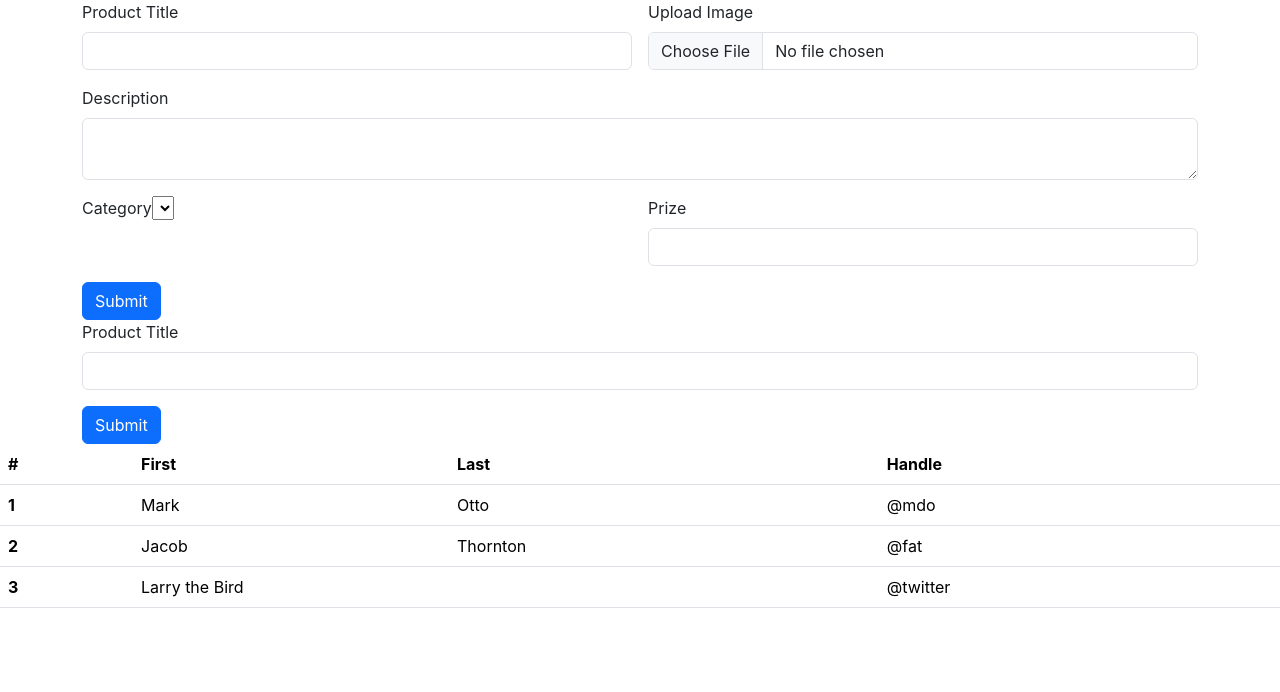
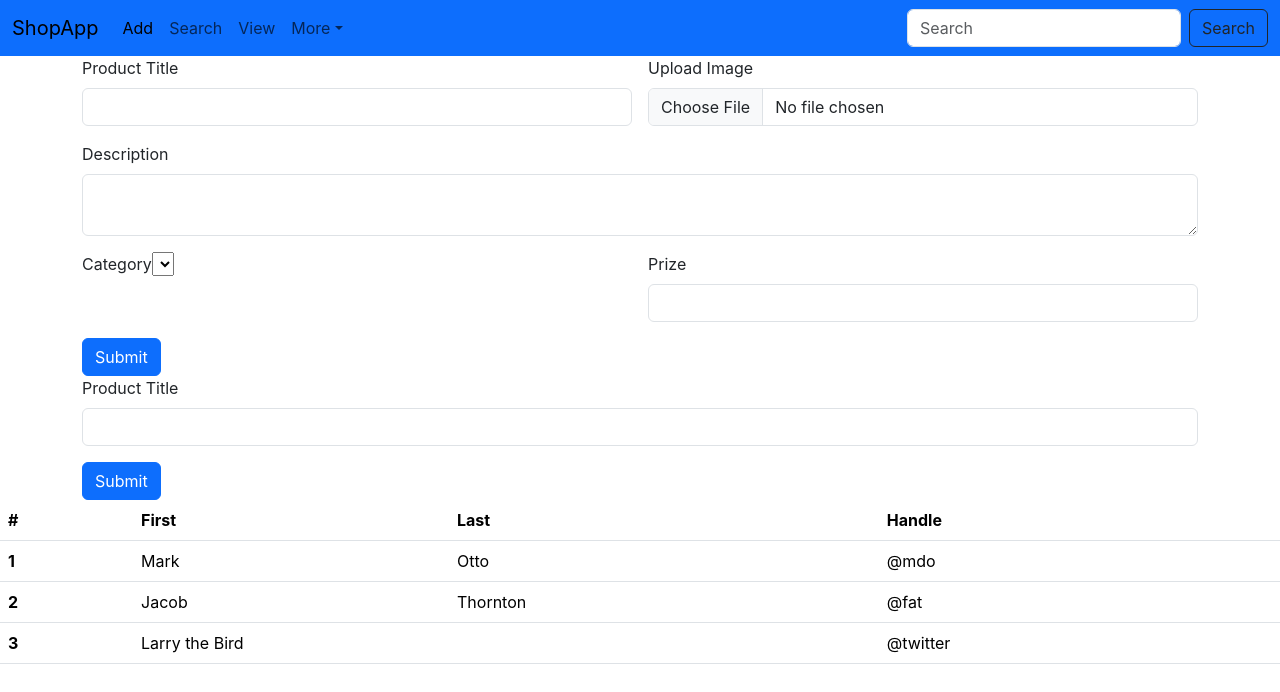
Before and after one commit to Liyo08/Shopping-app-Frontend, a React (Create React App) app: page / in a window 1280 px wide. Shown: the top 692 px of the page. Built offline with nearby package versions, Linux system fonts and the light colour scheme.

Commit message:
Navbar added

```diff
--- a/src/App.js
+++ b/src/App.js
@@ -3,10 +3,12 @@
 import AddProduct from './components/AddProduct';
 import SearchProduct from './components/SearchProduct';
 import ViewProduct from './components/ViewProduct';
+import ProductNavbar from './components/ProductNavbar';
 
 function App() {
   return (
     <div>
+      <ProductNavbar/>
       <AddProduct/>
       <SearchProduct/>
       <ViewProduct/>
--- /dev/null
+++ b/src/components/ProductNavbar.jsx
@@ -0,0 +1,49 @@
+import React from 'react'
+
+const ProductNavbar = () => {
+  return (
+    <div>
+
+<nav class="navbar navbar-expand-lg bg-primary">
+  <div class="container-fluid">
+    <a class="navbar-brand" href="#">ShopApp</a>
+    <button class="navbar-toggler" type="button" data-bs-toggle="collapse" data-bs-target="#navbarSupportedContent" aria-controls="navbarSupportedContent" aria-expanded="false" aria-label="Toggle navigation">
+      <span class="navbar-toggler-icon"></span>
+    </button>
+    <div class="collapse navbar-collapse" id="navbarSupportedContent">
+      <ul class="navbar-nav me-auto mb-2 mb-lg-0">
+        <li class="nav-item">
+          <a class="nav-link active" aria-current="page" href="#">Add</a>
+        </li>
+        <li class="nav-item">
+          <a class="nav-link" href="#">Search</a>
+        </li>
+        <li class="nav-item">
+          <a class="nav-link" href="#">View</a>
+        </li>
+        <li class="nav-item dropdown">
+          <a class="nav-link dropdown-toggle" href="#" role="button" data-bs-toggle="dropdown" aria-expanded="false">
+            More
+          </a>
+          <ul class="dropdown-menu">
+            <li><a class="dropdown-item" href="#">Order</a></li>
+            <li><a class="dropdown-item" href="#">Cart</a></li>
+            <li><hr class="dropdown-divider"/></li>
+            <li><a class="dropdown-item" href="#">Delivery</a></li>
+          </ul>
+        </li>
+
+      </ul>
+      <form class="d-flex" role="search">
+        <input class="form-control me-2" type="search" placeholder="Search" aria-label="Search"/>
+        <button class="btn btn-outline-dark" type="submit">Search</button>
+      </form>
+    </div>
+  </div>
+</nav>
+
+    </div>
+  )
+}
+
+export default ProductNavbar
```
